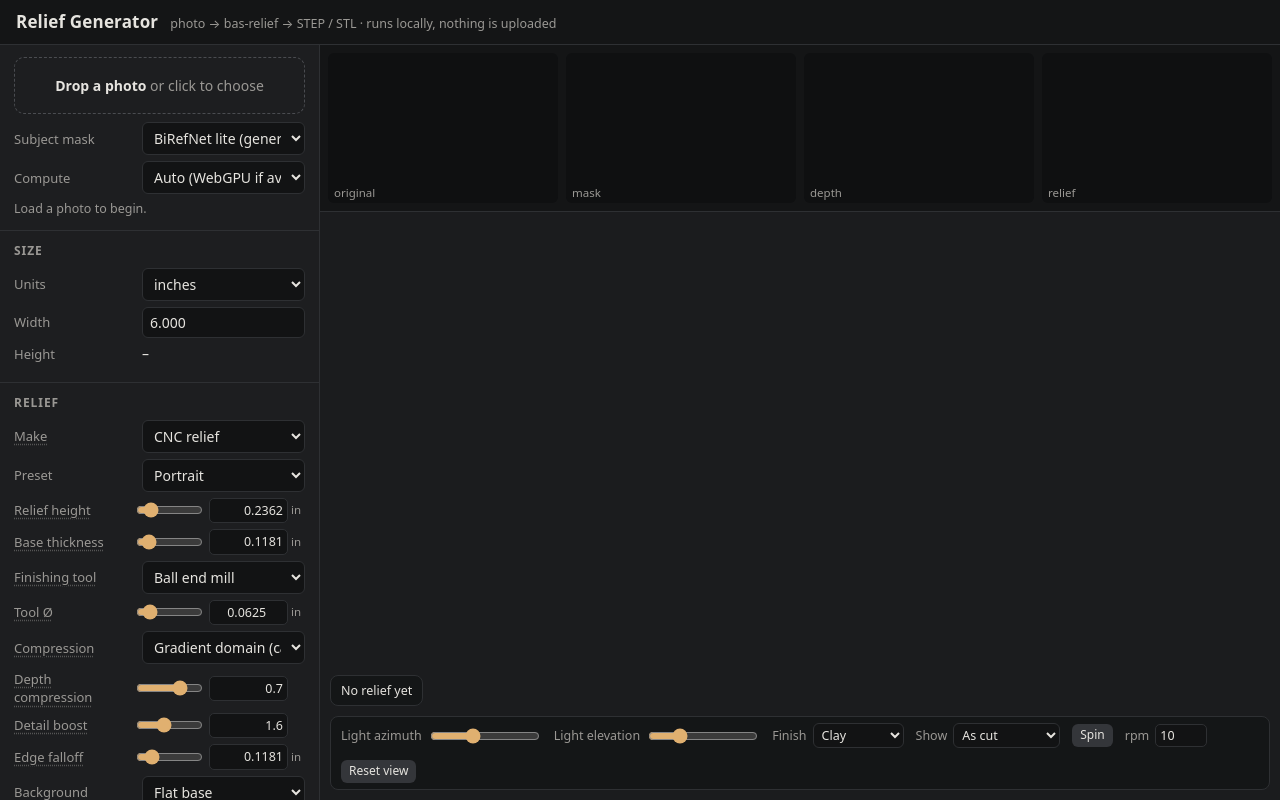
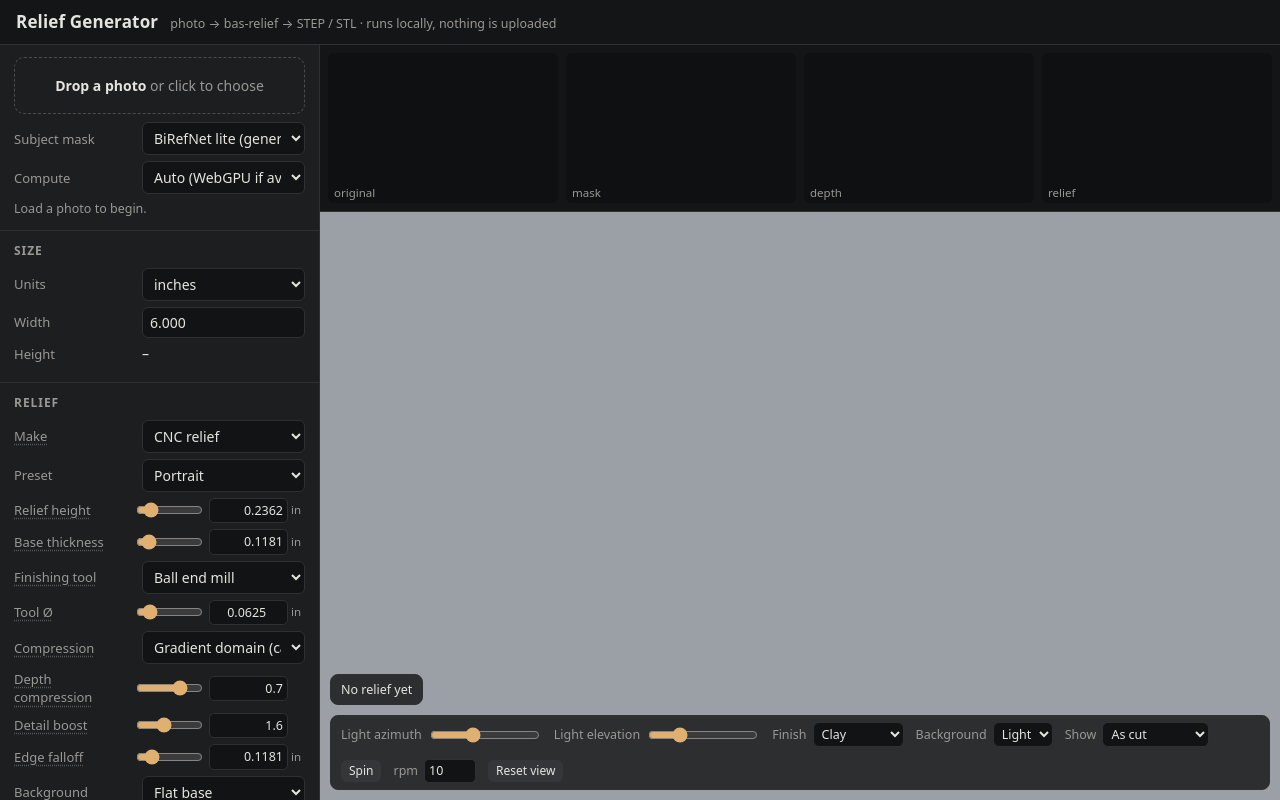
Before and after one commit to JCelley/Relief-Generator, a website built with Vite: page index.html in a window 1280 px wide. Built offline with nearby package versions, Linux system fonts and the light colour scheme.

Commit message:
Lighter 3D view background (Light/Dark option), shaded lithophane edges
Co-Authored-By: Claude Opus 5.5 <noreply@anthropic.com>

```diff
--- a/index.html
+++ b/index.html
@@ -161,6 +161,12 @@
                   <option value="backlit">Backlit</option>
                 </select>
               </label>
+              <label>Background
+                <select id="backdrop">
+                  <option value="light">Light</option>
+                  <option value="dark">Dark</option>
+                </select>
+              </label>
               <label id="viewCtl" title="Design: the surface that is exported. As cut: what your finishing tool will leave (it cannot get into corners tighter than its tip). Missed areas: the design with the spots the tool cannot reach in red.">Show
                 <select id="view">
                   <option value="cut">As cut</option>
--- a/src/ui/main.ts
+++ b/src/ui/main.ts
@@ -770,6 +770,21 @@ $('lightEl').addEventListener('input', light);
 light();
 $('finish').addEventListener('change', () => preview.setFinish(($('finish') as HTMLSelectElement).value as Finish));
 $('resetView').addEventListener('click', () => preview.resetView());
+const backdropSel = $('backdrop') as HTMLSelectElement;
+try {
+  backdropSel.value = localStorage.getItem('relief-generator:backdrop') === 'dark' ? 'dark' : 'light';
+} catch {
+  /* storage unavailable */
+}
+preview.setBackdrop(backdropSel.value as 'light' | 'dark');
+backdropSel.addEventListener('change', () => {
+  preview.setBackdrop(backdropSel.value as 'light' | 'dark');
+  try {
+    localStorage.setItem('relief-generator:backdrop', backdropSel.value);
+  } catch {
+    /* storage unavailable */
+  }
+});
 
 $('expSurface').addEventListener('click', () => doExport('surface', 'STEP surface'));
 $('expSolid').addEventListener('click', () => doExport('solid', 'STEP solid'));
--- a/src/ui/preview3d.ts
+++ b/src/ui/preview3d.ts
@@ -27,7 +27,10 @@ export class ReliefPreview {
   private material = new THREE.MeshStandardMaterial({ ...FINISHES.clay, flatShading: false });
   /** lithophane view: light shining through the plate, brightness from the thickness */
   private backlitMat = new THREE.MeshBasicMaterial({ vertexColors: true });
-  private edgeMat = new THREE.MeshBasicMaterial({ color: 0x2a2620 });
+  /** walls and back of a lit lithophane: plain shaded PLA, so the outline and thickness read clearly */
+  private edgeMat = new THREE.MeshStandardMaterial({ color: 0xb8b2a6, roughness: 0.9, metalness: 0 });
+  /** light (default) or dark backdrop */
+  private backdrop: 'light' | 'dark' = 'light';
   /** vertex-coloured relief for the "can't reach" view */
   private reachMat = new THREE.MeshStandardMaterial({ vertexColors: true, roughness: 0.9, metalness: 0 });
   private reach: Float32Array | null = null;
@@ -68,6 +71,12 @@ export class ReliefPreview {
     tick();
   }
 
+  setBackdrop(b: 'light' | 'dark') {
+    this.backdrop = b;
+    this.applyMaterials();
+    this.requestRender();
+  }
+
   setFinish(f: Finish) {
     this.finish = f;
     if (f !== 'backlit') {
@@ -92,7 +101,9 @@ export class ReliefPreview {
       this.lithoTop.material = lit ? this.backlitMat : this.material;
     }
     if (this.lithoRest) this.lithoRest.material = lit ? this.edgeMat : this.material;
-    this.scene.background = new THREE.Color(lit ? 0x0c0c0d : 0x1b1c1e);
+    // light: mid grey so dark thick areas, edges and the brown wood finish stand out
+    const bg = this.backdrop === 'light' ? (lit ? 0x5d636b : 0x9aa0a6) : lit ? 0x0c0c0d : 0x1b1c1e;
+    this.scene.background = new THREE.Color(bg);
   }
 
   /** highlights material the cutter cannot reach (mm left per grid point), or null to clear */
```
